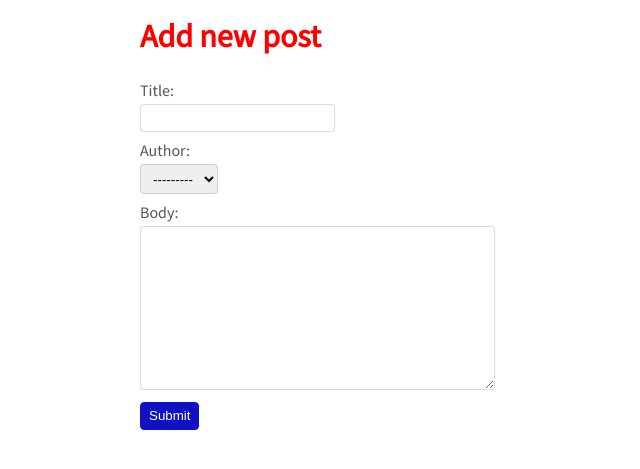
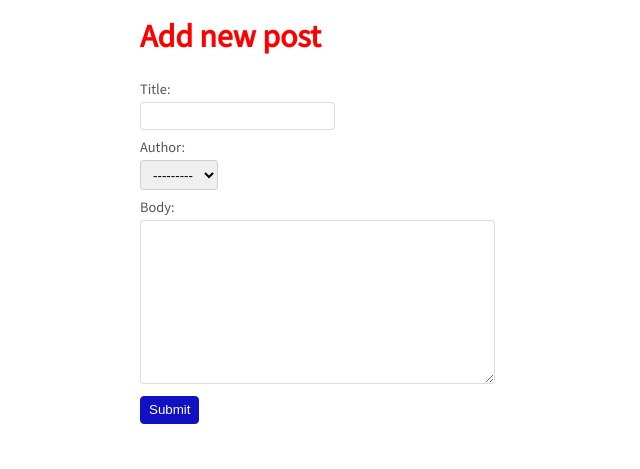
Before and after one commit to paulnyabaro/blog_app, a Django app: page /post/new/ in a window 1280 px wide. Shown: the part 58-527 px from the top of the page, without its empty margins (0-640 px from the left). Run offline with Django 4.2, Linux system fonts and the light colour scheme.

Commit message:
Updated label font-size

```diff
--- a/static/css/style.css
+++ b/static/css/style.css
@@ -69,6 +69,7 @@
     display: block;
     margin-bottom: 0.25rem;
     color: #555;
+    font-size: 0.9rem;
 }
 button{
     background-color: rgba(17, 17, 196);
```
